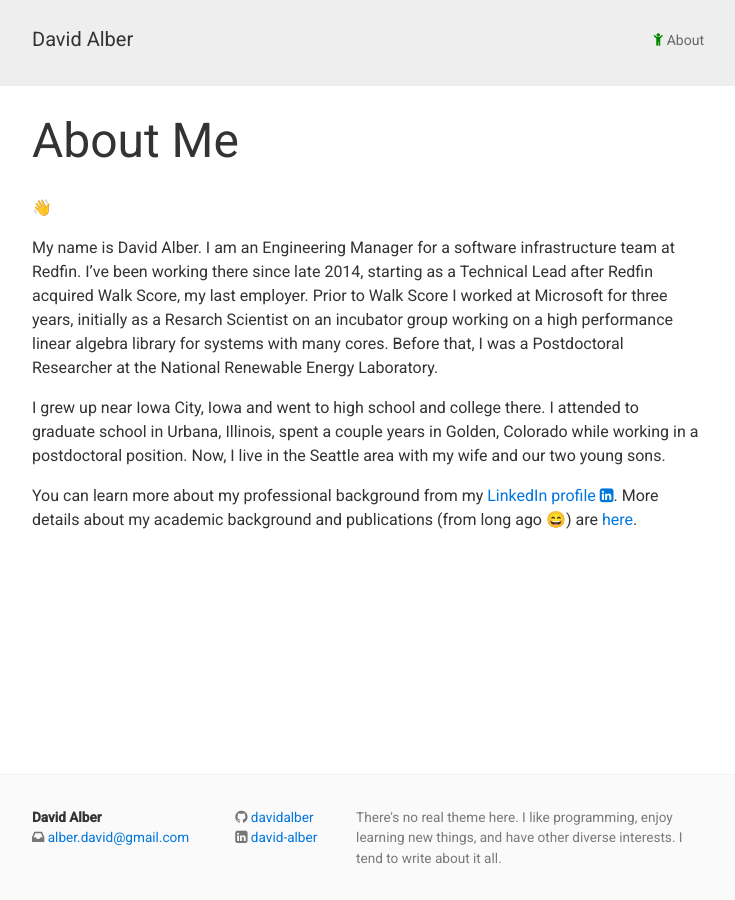
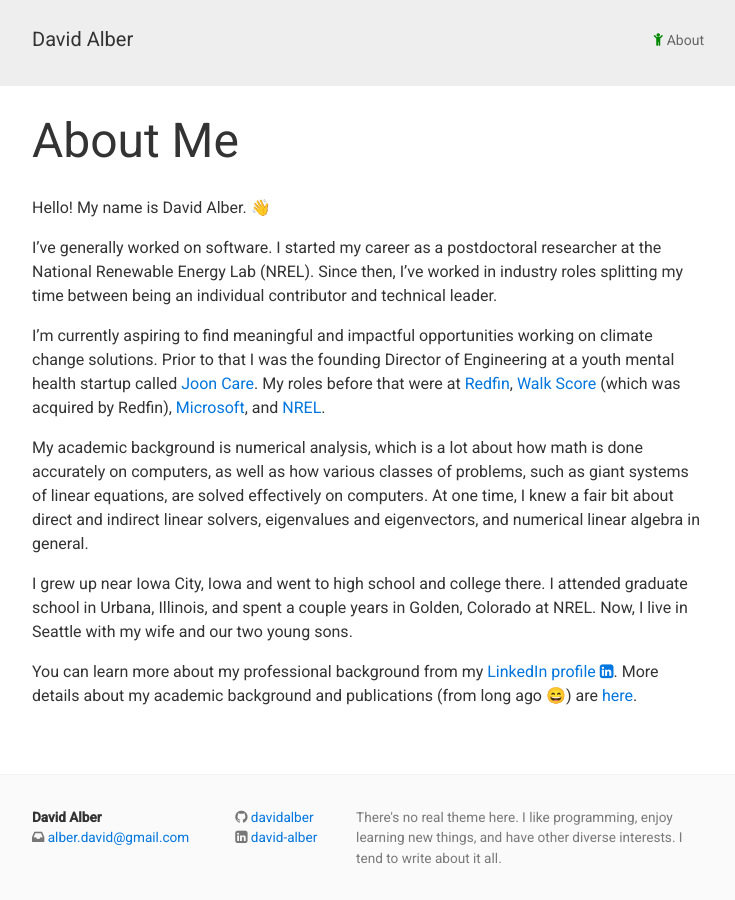
Before and after one commit to davidalber/davidalber.github.io, a Jekyll site: the page built from about.md, in a window 1280 px wide. Shown: the whole page, without its empty margins (272-1007 px from the left). Built offline with Jekyll 4.4.1, drawn with Linux system fonts in a browser that asks for light colours; emoji names are drawn with the system emoji font.

Commit message:
Update About page

```diff
--- a/about.md
+++ b/about.md
@@ -5,22 +5,33 @@ navname: <i class="fa fa-child nav-about" aria-hidden="true"></i> About
 permalink: /about/
 ---
 
-:wave:
+Hello! My name is David Alber. :wave:
 
-My name is David Alber. I am an Engineering Manager for a software
-infrastructure team at Redfin. I've been working there since late
-2014, starting as a Technical Lead after Redfin acquired Walk Score,
-my last employer. Prior to Walk Score I worked at Microsoft for three
-years, initially as a Resarch Scientist on an incubator group working
-on a high performance linear algebra library for systems with many
-cores. Before that, I was a Postdoctoral Researcher at the National
-Renewable Energy Laboratory.
+I've generally worked on software. I started my career as a
+postdoctoral researcher at the National Renewable Energy Lab
+(NREL). Since then, I've worked in industry roles splitting my time
+between being an individual contributor and technical leader.
+
+I'm currently aspiring to find meaningful and impactful opportunities
+working on climate change solutions. Prior to that I was the founding
+Director of Engineering at a youth mental health startup called [Joon
+Care](https://www.joon.com/). My roles before that were at
+[Redfin](https://www.redfin.com/), [Walk
+Score](https://www.walkscore.com/) (which was acquired by Redfin),
+[Microsoft](https://www.microsoft.com/), and
+[NREL](https://www.nrel.gov/).
+
+My academic background is numerical analysis, which is a lot about how
+math is done accurately on computers, as well as how various classes
+of problems, such as giant systems of linear equations, are solved
+effectively on computers. At one time, I knew a fair bit about direct
+and indirect linear solvers, eigenvalues and eigenvectors, and
+numerical linear algebra in general.
 
 I grew up near Iowa City, Iowa and went to high school and college
-there. I attended to graduate school in Urbana, Illinois, spent a
-couple years in Golden, Colorado while working in a postdoctoral
-position. Now, I live in the Seattle area with my wife and our two
-young sons.
+there. I attended graduate school in Urbana, Illinois, and spent a
+couple years in Golden, Colorado at NREL. Now, I live in Seattle with
+my wife and our two young sons.
 
 You can learn more about my professional background from my [LinkedIn
 profile <i class="fa
```
